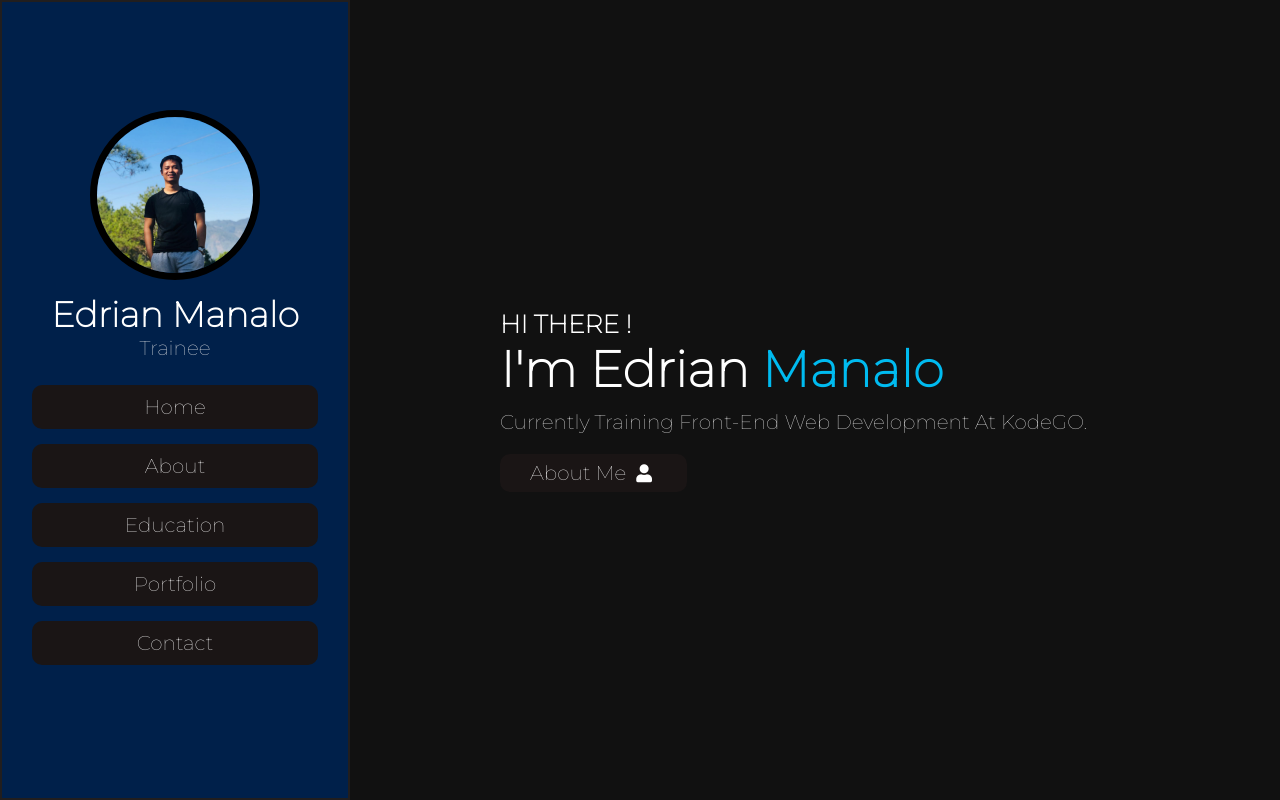
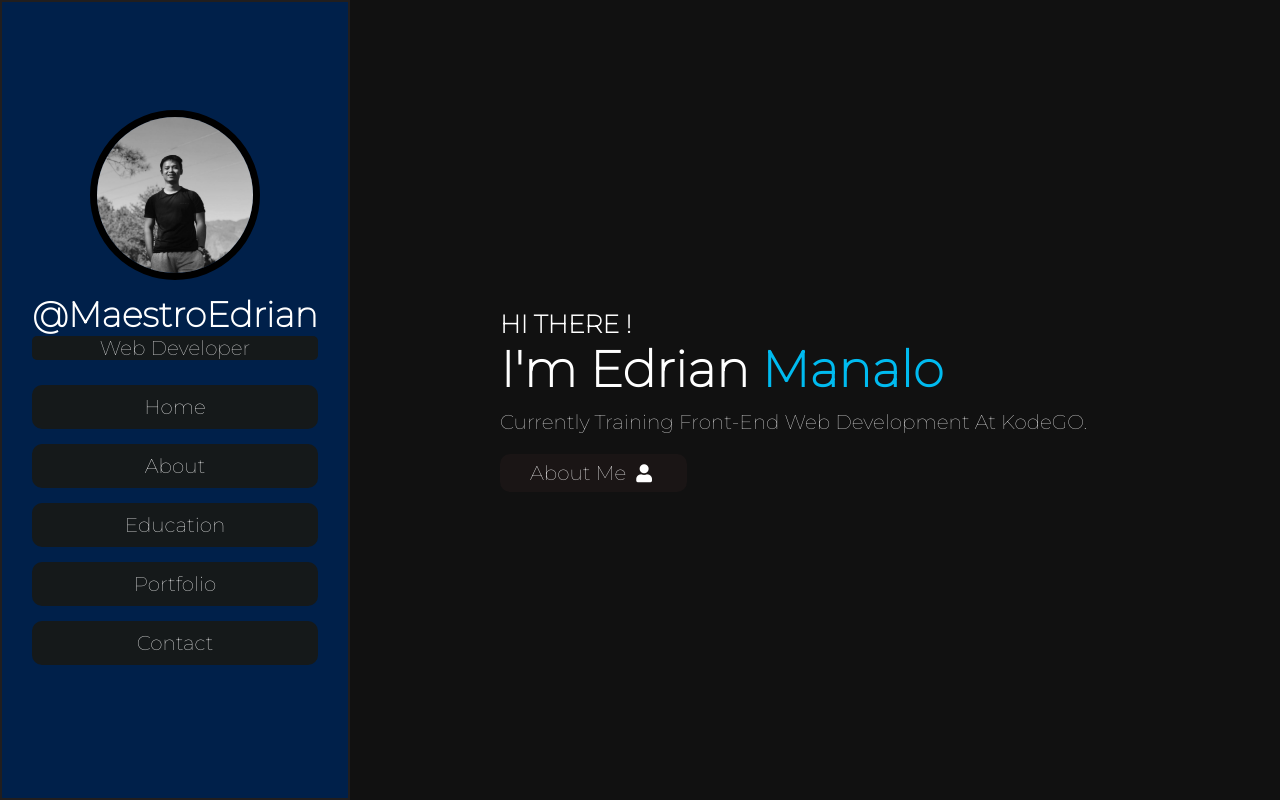
Before and after one commit to edrian0512/myprotfoli_o, a website: page index.html in a window 1280 px wide. Shown: the top 800 px of the page. Drawn offline with nearby package versions, Linux system fonts and the light colour scheme.

Commit message:
Rebuild using commit

```diff
--- a/index.html
+++ b/index.html
@@ -17,15 +17,15 @@
 </head>
 
 <body>
-
+<!-- add Comment -->
     <!-- header section starts  -->
 
     <header>
 
         <div class="user">
-            <img src="img/profile.png" alt="">
-            <h3 class="name" >Edrian Manalo</h3>
-            <p class="post">Trainee</p>
+            <img src="img/profile-modified.png" alt="My photo">
+            <h3 class="name" >@maestroEdrian</h3>
+            <p class="post">Web Developer</p>
         </div>
 
         <nav class="navbar">
--- a/sass/style.scss
+++ b/sass/style.scss
@@ -53,6 +53,11 @@ body {
     background-position: center;
 }
 
+.post{
+    background: black;
+    background-color: rgb(21, 25, 26);
+    border-radius: 5px;
+}
 section {
     min-height: 100vh;
     padding: 1rem;
@@ -144,10 +149,11 @@ header {
                 color: #fff;
                 font-size: 2rem;
                 border-radius: 10px;
-                background-color: rgb(26, 21, 21);
+                background-color: rgb(21, 25, 26);
                 &:hover {
                     background: var(--color);
                     text-decoration: underline;
+                    color: black;
                 }
 
             }
```
Also changed, not shown: css/style.css.
